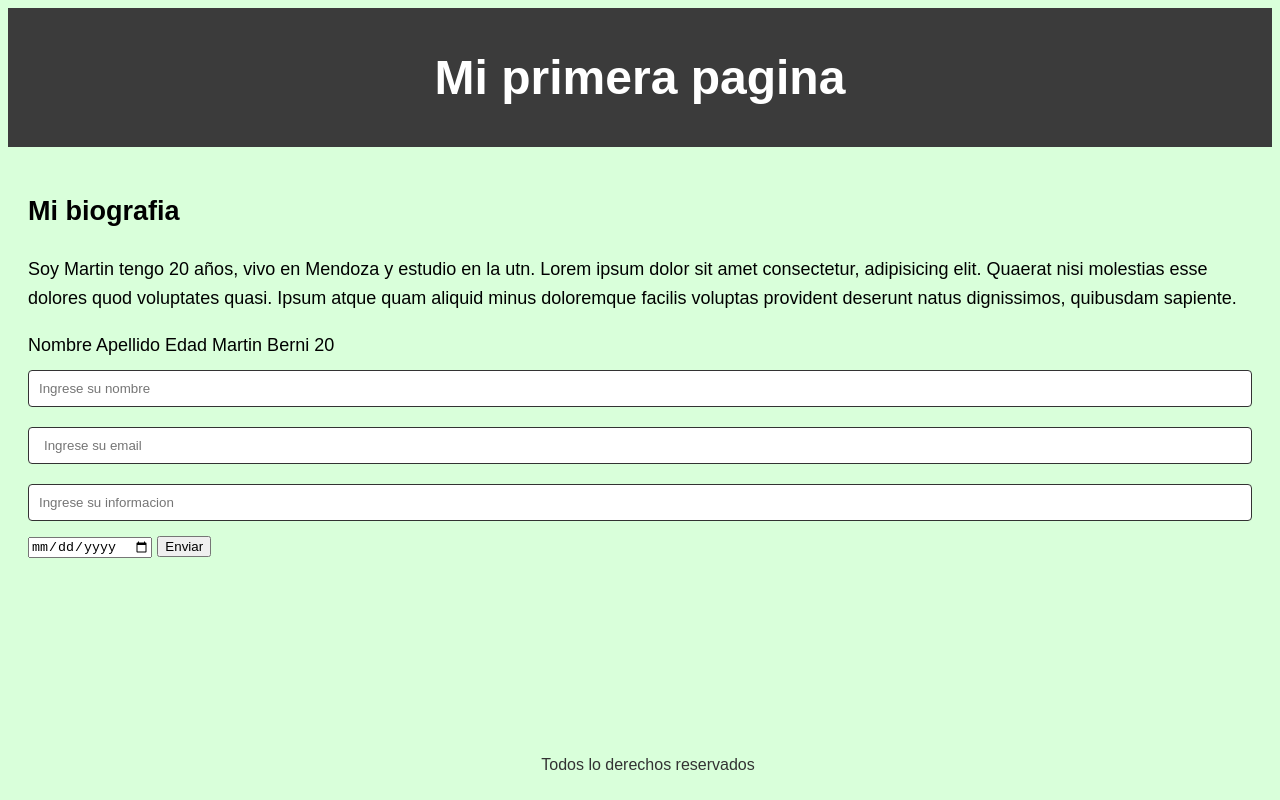
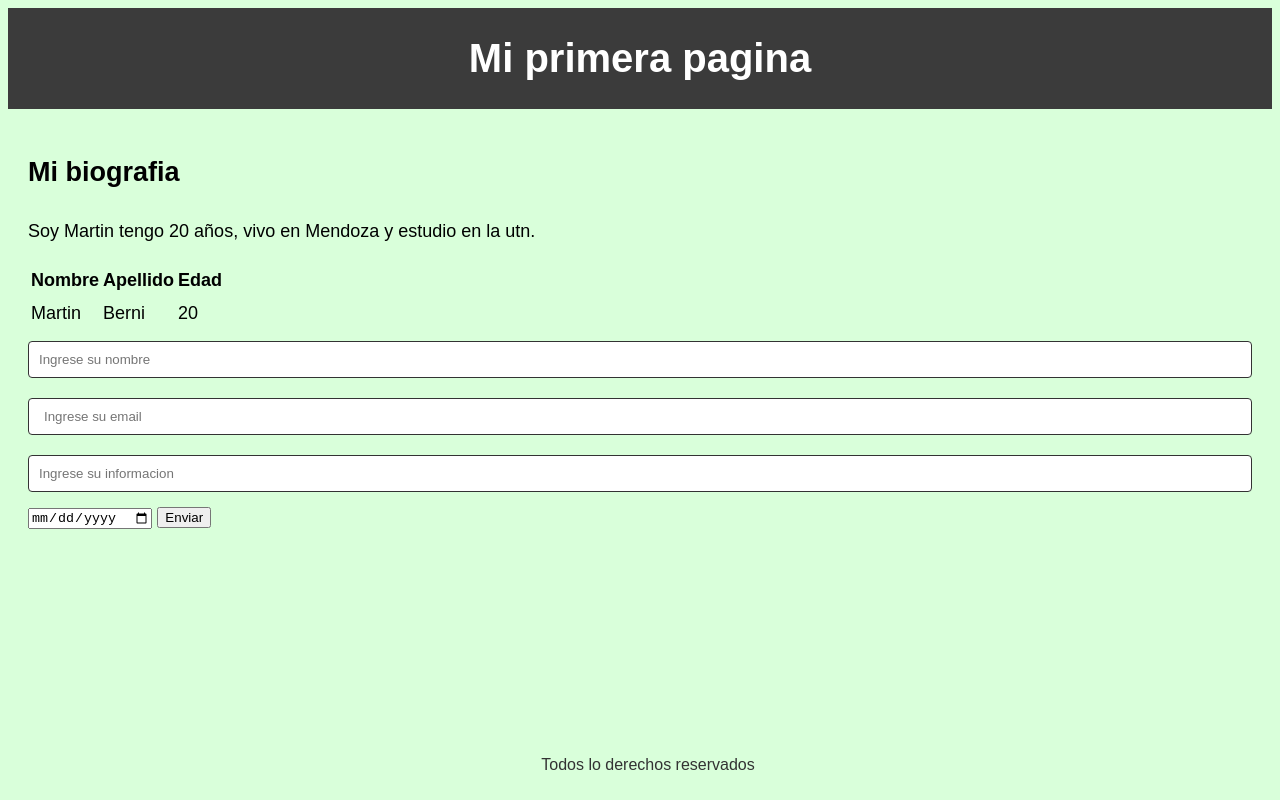
Before and after one commit to martinberni14/perfil_de_usuario, a plain HTML site: page index.html in a window 1280 px wide. Drawn offline with Linux system fonts and the light colour scheme.

Commit message:
Mejorando el h1

```diff
--- a/index.html
+++ b/index.html
@@ -21,8 +21,10 @@
         <main>
             <article>
                 <h2>Mi biografia</h2>
-                <p>Soy Martin tengo 20 años, vivo en Mendoza y estudio en la utn. Lorem ipsum dolor sit amet consectetur, adipisicing elit. Quaerat nisi molestias esse dolores quod voluptates quasi. Ipsum atque quam aliquid minus doloremque facilis voluptas provident deserunt natus dignissimos, quibusdam sapiente. </p>
+                <p>Soy Martin tengo 20 años, vivo en Mendoza y estudio en la utn. </p>
             </article>
+
+            <table>
                 <thead>
                         <tr>
                         <th>Nombre</th>
@@ -37,6 +39,8 @@
                         <td>20</td>
                     </tr>
                 </tbody>
+            </table>
+
             <div>
                 <input type="text" placeholder="Ingrese su nombre" name ="nombre">
                 <input type="email" name="mail" id="" placeholder="Ingrese su email">
--- a/styles.css
+++ b/styles.css
@@ -6,9 +6,9 @@ body {
 header {
     background-color: #3b3b3b;
     color: white;
-    padding: 10px 0;
+    padding: 1px 0;
     text-align: center;
-    font-size: 24px;
+    font-size: 20px;
     font-weight: bold;
 }
 
```
Lines whose indentation alone changed are shown as unchanged.
